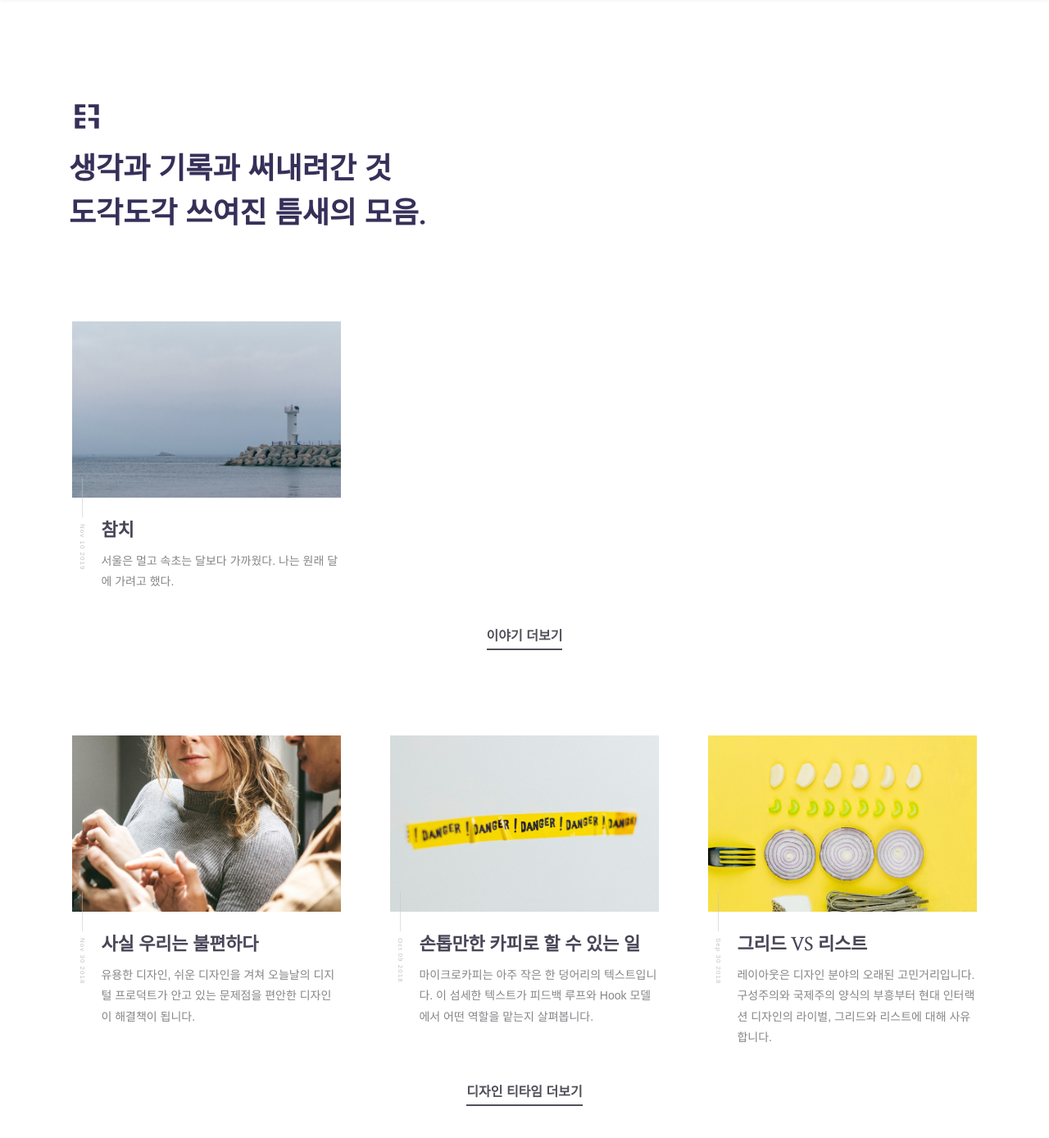
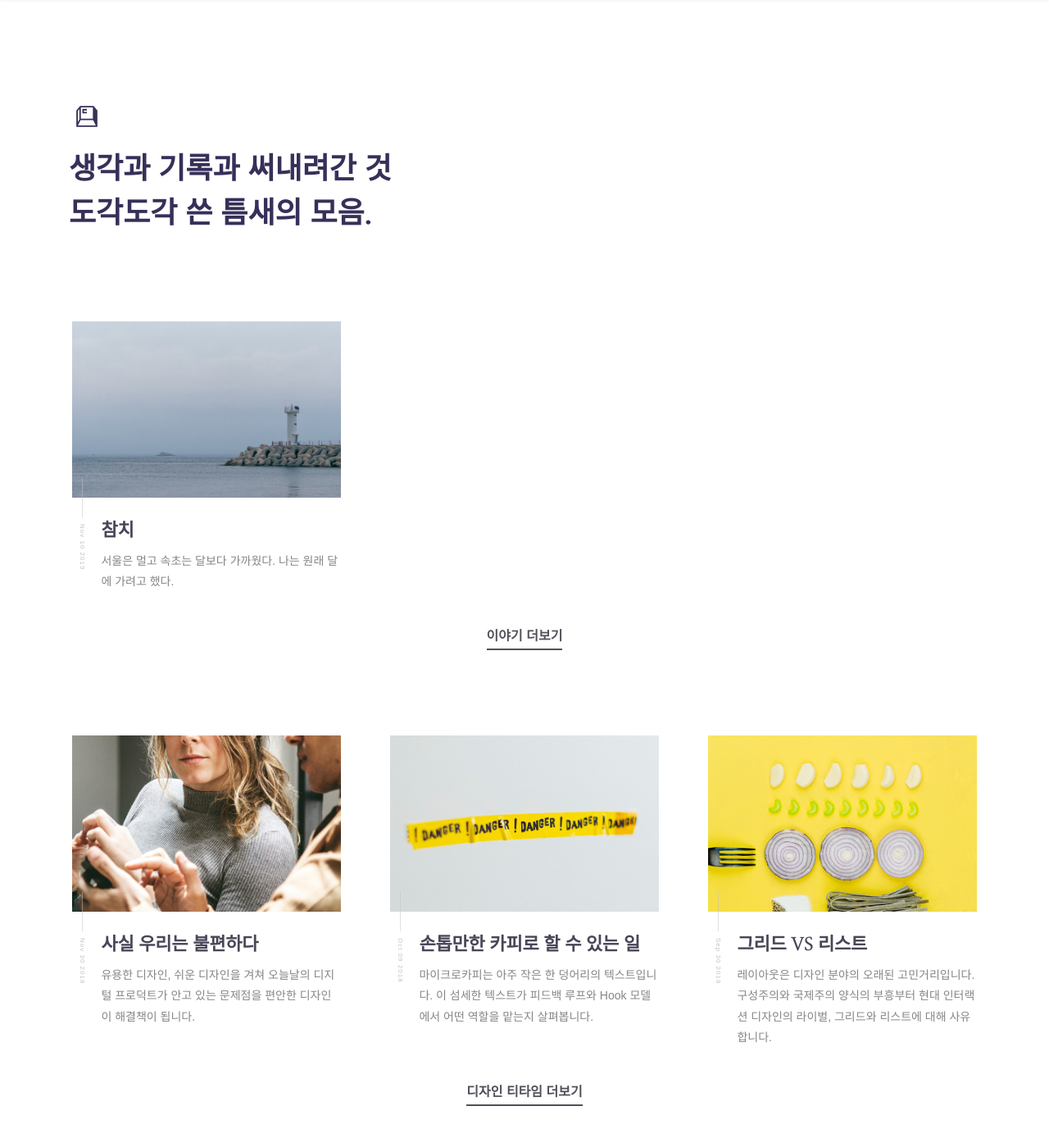
Before and after one commit to dewberry9/proj.dewberry.github.io, a Jekyll site: the page built from index.html, in a window 1280 px wide and 1400 px high. Shown: the top 1388 px of the window at 82% size. Built offline with Jekyll 4.4.1, drawn with Linux system fonts in a browser that asks for light colours; some web fonts are replaced.

Commit message:
feat: Icon

```diff
--- a/_config.yml
+++ b/_config.yml
@@ -1,5 +1,5 @@
 title: 환승역 도각도각
-description: 생각과 기록과 써내려진 것. 도각도각 쓰여진 틈새의 모음."
+description: 생각과 기록과 써내려진 것. 도각도각 쓴 틈새의 모음."
 email: dewberryneun@gmail.com
 author: dewberry9
 url: "https://dewberry9.github.io"
--- a/_sass/teatime.scss
+++ b/_sass/teatime.scss
@@ -418,7 +418,7 @@ section {
 
                 &::before,
                 &::after {
-                    content: '생각과 기록과 써내려간 것 \A 도각도각 쓰여진 틈새의 모음.';
+                    content: '생각과 기록과 써내려간 것 \A 도각도각 쓴 틈새의 모음.';
                     white-space: pre;
                     position: absolute;
                     top: 0;
@@ -426,7 +426,6 @@ section {
                     width: 100%;
                     height: 100%;
                     background-color: $background-color;
-                    opacity: .5;
                 }
 
                 &::before {
--- a/index.html
+++ b/index.html
@@ -1,13 +1,13 @@
 ---
 layout: base
 title: 처음
-excerpt: '생각과 기록과 써내려간 것. 도각도각 쓰여진 틈새의 모음.'
+excerpt: '생각과 기록과 써내려간 것. 도각도각 쓴 틈새의 모음.'
 thumbnail: /assets/images/ogimage.jpg
 ---
 <section class="starting-point" id="nav-set" data-aos="fade-in">
     <h1 class="title">
-        <svg xmlns="http://www.w3.org/2000/svg" viewBox="0 0 24 24"><path d="M4 11h7V9H7V6h4V4H4v7zM13 4v2h4v5h3V4h-7zM4 20h7v-2H7v-3h4v-2H4v7zM13 15h4v5h3v-7h-7v2z"/></svg>
-        <br><span>생각과 기록과 써내려간 것<br>도각도각 쓰여진 틈새의 모음.</span>
+        <svg xmlns="http://www.w3.org/2000/svg" viewBox="0 0 24 24"><path d="M12 8V7H9v3h3V9h-2V8h2z"/><path d="M16.5 5h-9L5 8v11h14V8zM7 13.88l-1 2V8.36l1-1.2zM8 6h8v7.5H8zm-.19 8.5h8.38l1.75 3.5H6.06z"/></svg>
+        <br><span>생각과 기록과 써내려간 것<br>도각도각 쓴 틈새의 모음.</span>
     </h1>
 </section>
 <section class="recent-story post-list">
```
Also changed, not shown: assets/favicon.ico.
